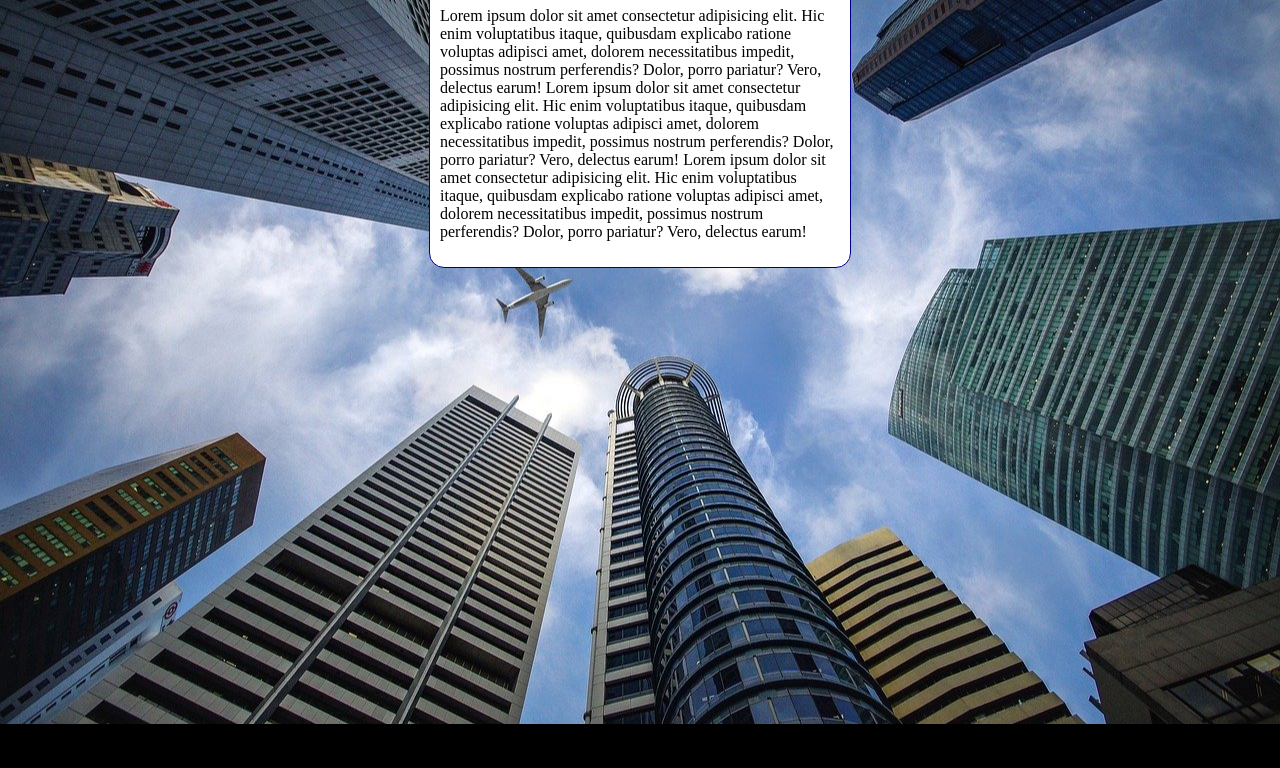
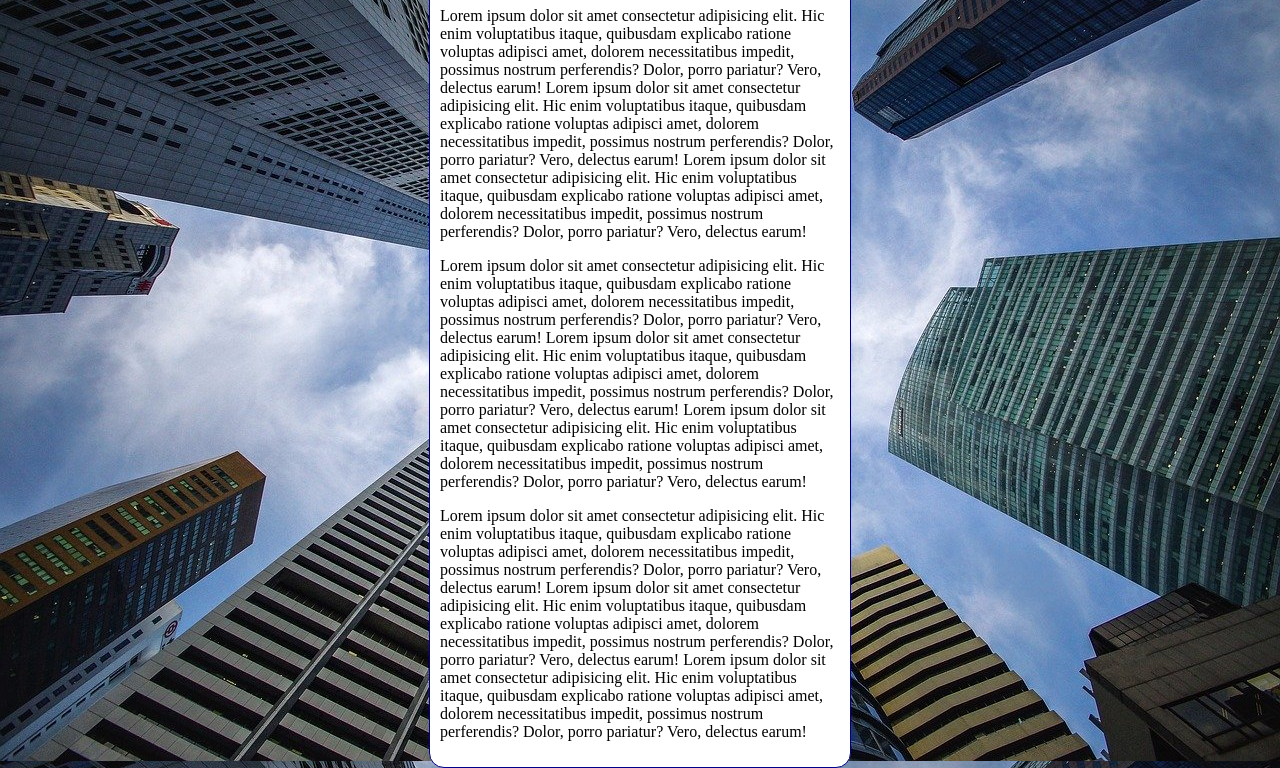
Before and after one commit to Forstersu/html-css, a plain HTML site: page exercícios/ex022/fundo006.html in a window 1280 px wide. Shown: the part 92-860 px from the top of the page. Before the commit the page ends 816 px from the top, so only its background shows below. Drawn offline with Linux system fonts and the light colour scheme.

Commit message:
atualizacao de codigo

```diff
--- a/exercícios/ex022/fundo006.html
+++ b/exercícios/ex022/fundo006.html
@@ -3,20 +3,25 @@
 <head>
     <meta charset="UTF-8">
     <meta name="viewport" content="width=device-width, initial-scale=1.0">
-    <title>Document</title>
+    <title>Fundo fixo de tela</title>
     <style>
         body {
             height: 100vh;
-            background-color: black;
+            /*background-color: black;
             background-image: url('imagens/wallpaper002.jpg');
             background-position: center center;
             background-repeat: no-repeat;
+            background-attachment: fixed;
             background-size: cover; /*cobre a tela inteira com a imagem, nem que para isso tenha que cortá-la*/
+
+            /*Shorthand Background: color > image > position > repeat > attachment*/
+            background: black url('imagens/wallpaper002.jpg') center center no-repeat fixed;
+            background-size: cover;
         }
 
         main {
             background-color: white;
-            width: 400px;
+            max-width: 400px;
             padding: 10px;
             margin: auto;
             border: 1px solid darkblue;
@@ -39,6 +44,30 @@
             enim voluptatibus itaque, quibusdam explicabo ratione voluptas
             adipisci amet, dolorem necessitatibus impedit, possimus nostrum
             perferendis? Dolor, porro pariatur? Vero, delectus earum!</p>
+        <p>Lorem ipsum dolor sit amet consectetur adipisicing elit. Hic
+            enim voluptatibus itaque, quibusdam explicabo ratione voluptas
+            adipisci amet, dolorem necessitatibus impedit, possimus nostrum
+            perferendis? Dolor, porro pariatur? Vero, delectus earum!
+            Lorem ipsum dolor sit amet consectetur adipisicing elit. Hic
+            enim voluptatibus itaque, quibusdam explicabo ratione voluptas
+            adipisci amet, dolorem necessitatibus impedit, possimus nostrum
+            perferendis? Dolor, porro pariatur? Vero, delectus earum!
+            Lorem ipsum dolor sit amet consectetur adipisicing elit. Hic
+            enim voluptatibus itaque, quibusdam explicabo ratione voluptas
+            adipisci amet, dolorem necessitatibus impedit, possimus nostrum
+            perferendis? Dolor, porro pariatur? Vero, delectus earum!</p>
+        <p>Lorem ipsum dolor sit amet consectetur adipisicing elit. Hic
+            enim voluptatibus itaque, quibusdam explicabo ratione voluptas
+            adipisci amet, dolorem necessitatibus impedit, possimus nostrum
+            perferendis? Dolor, porro pariatur? Vero, delectus earum!
+            Lorem ipsum dolor sit amet consectetur adipisicing elit. Hic
+            enim voluptatibus itaque, quibusdam explicabo ratione voluptas
+            adipisci amet, dolorem necessitatibus impedit, possimus nostrum
+            perferendis? Dolor, porro pariatur? Vero, delectus earum!
+            Lorem ipsum dolor sit amet consectetur adipisicing elit. Hic
+            enim voluptatibus itaque, quibusdam explicabo ratione voluptas
+            adipisci amet, dolorem necessitatibus impedit, possimus nostrum
+            perferendis? Dolor, porro pariatur? Vero, delectus earum!</p>
     </main>
 
 </body>
```
Also changed, not shown: exercícios/ex022/fundo007.html (added, +40 -0 lines).
